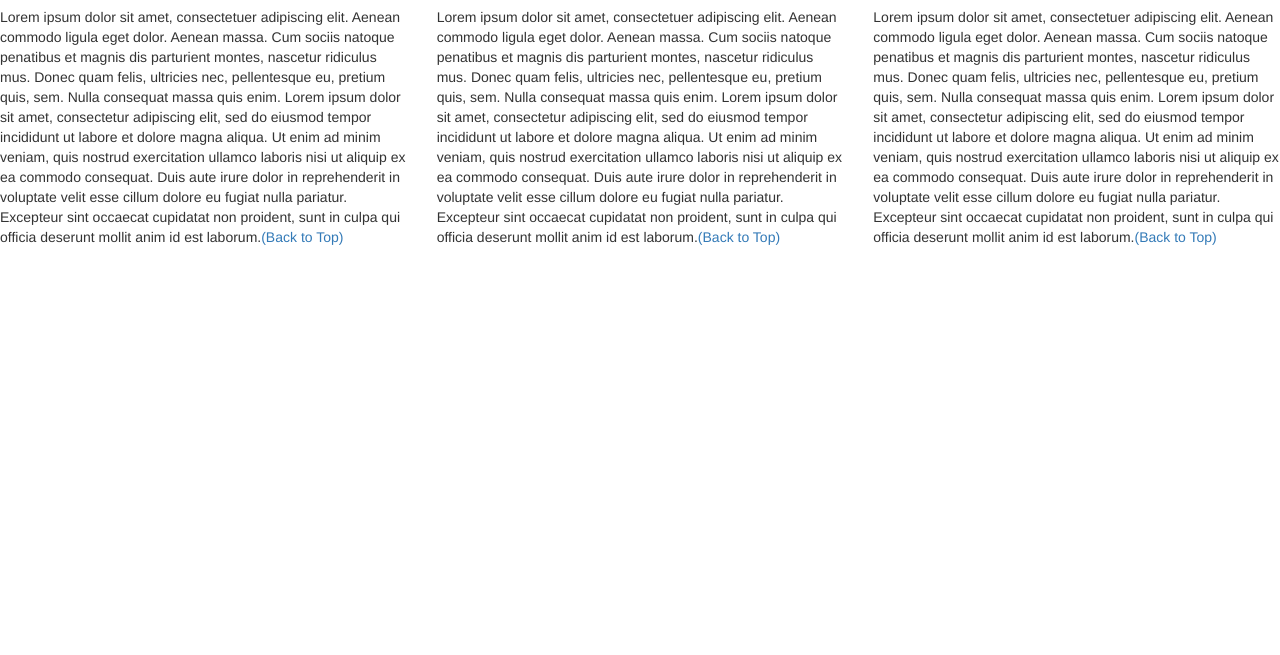
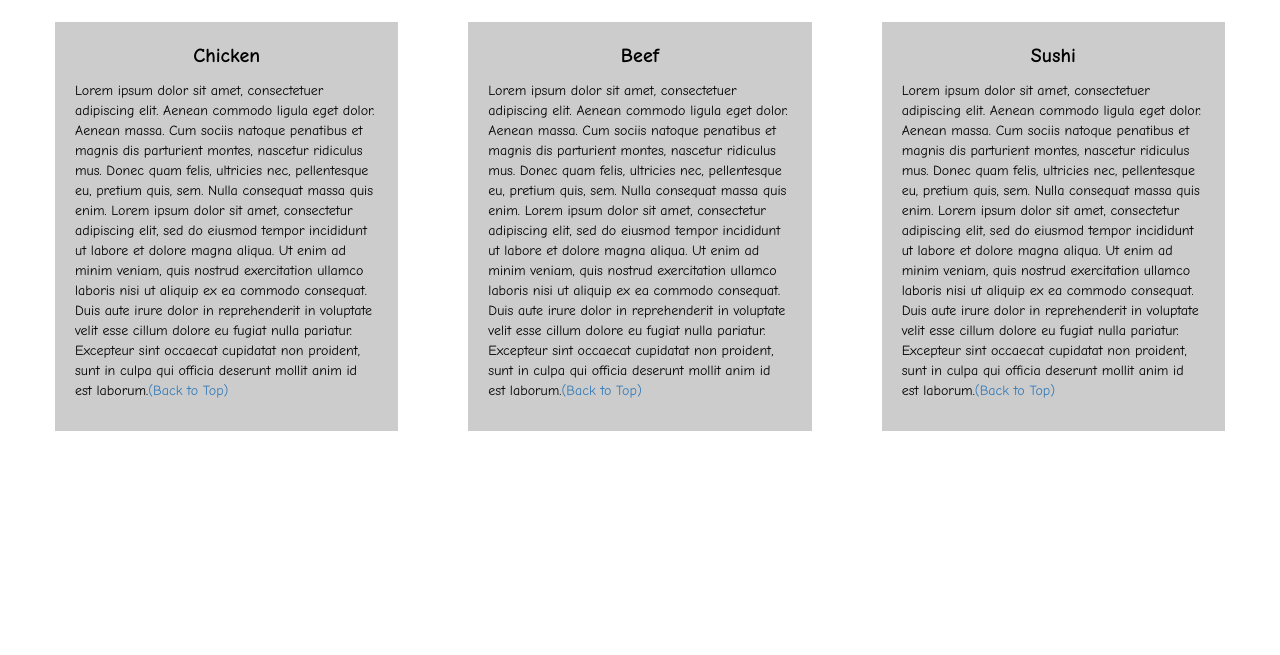
Before and after one commit to AnubhavSh28/Coursera, a plain HTML site: page index2.html in a window 1280 px wide. Shown: the part 145-800 px from the top of the page. Drawn offline with nearby package versions, Linux system fonts and the light colour scheme.

Commit message:
Update index2.html

```diff
--- a/index2.html
+++ b/index2.html
@@ -12,7 +12,7 @@
 </head>
 
 <meta name="viewport" content="width=device-width, initial-scale=1">
-<link rel="stylesheet" type="text/css" href="C:\Users\ABC\Desktop\Anubhav\css\styles2.css">
+<link rel="stylesheet" type="text/css" href="styles2.css">
 
 
 
```
